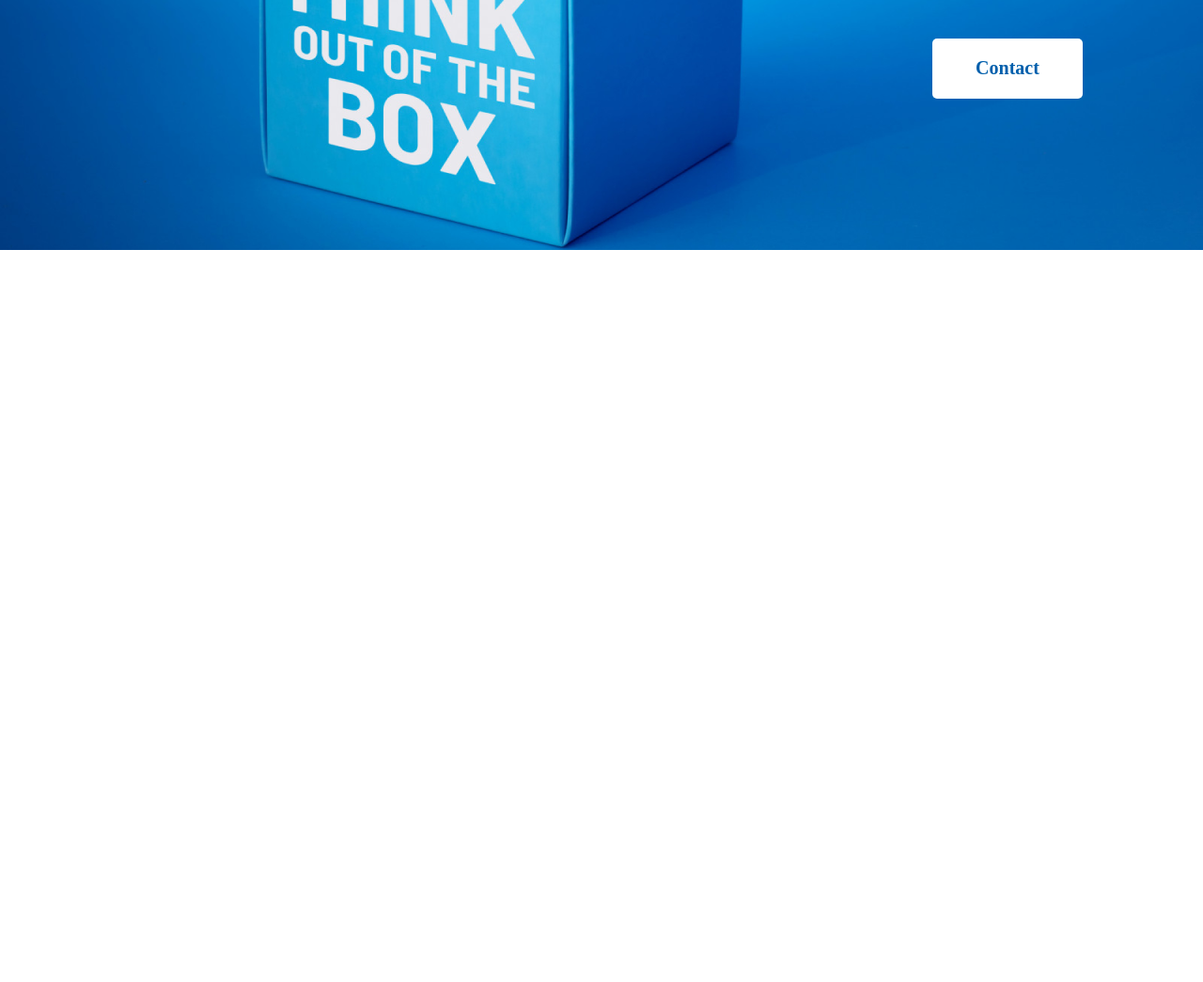
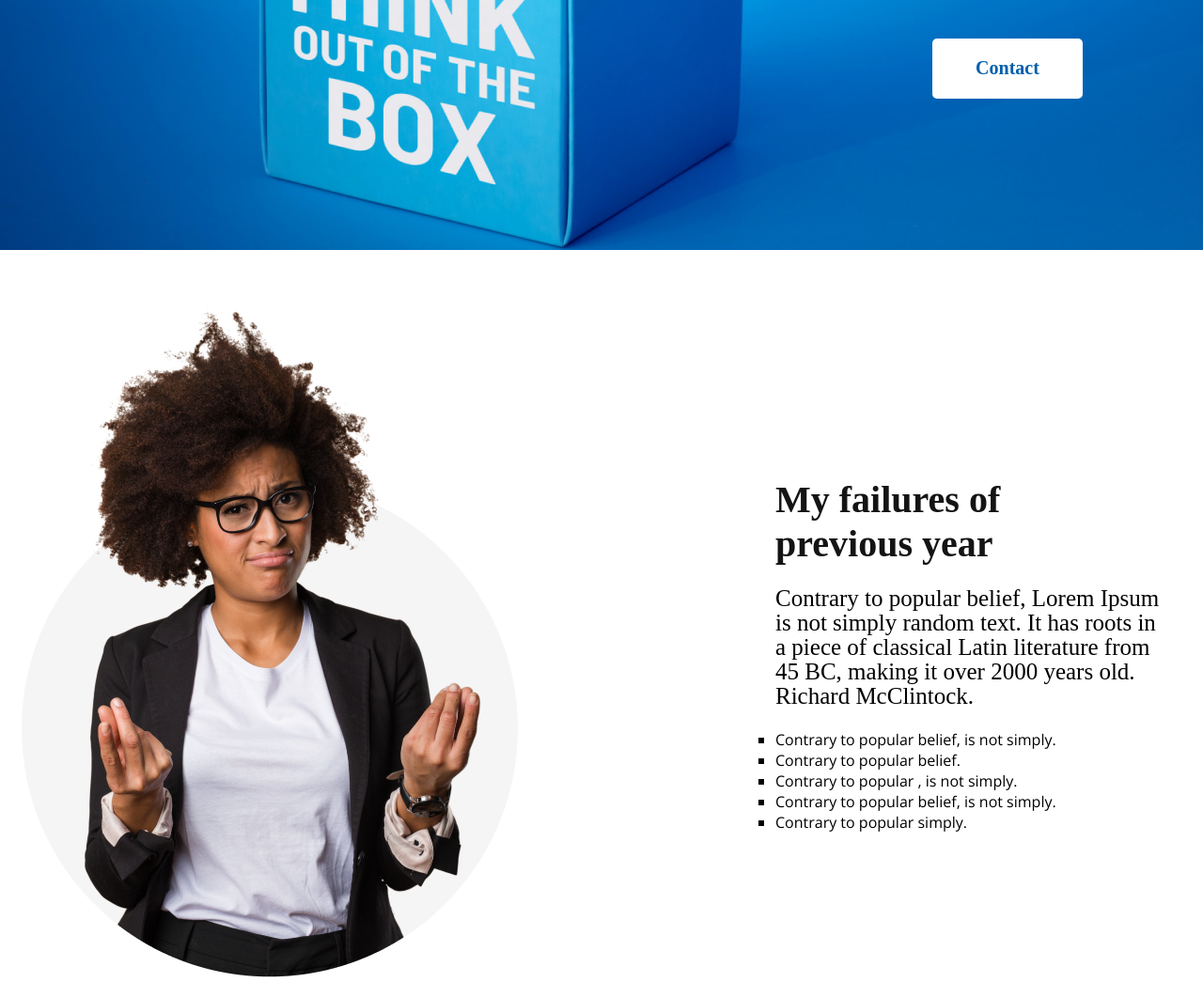
Before and after one commit to Lihan37/practice-nynm, a plain HTML site: page index.html in a window 1280 px wide. Shown: the part 542-1587 px from the top of the page at 94% size. Before the commit the page ends 808 px from the top, so only its background shows below. Drawn offline with nearby package versions, Linux system fonts and the light colour scheme.

Commit message:
main push

```diff
--- a/index.html
+++ b/index.html
@@ -22,6 +22,25 @@
             </div>
         </div>
     </header>
+    <main>
+        <section class="about">
+            <div><img src="images/person.png" alt=""></div>
+            <div class="failure">
+                <h2 class="failure-head">My failures of previous year</h2><br>
+                <p class="failure-des">
+                    Contrary to popular belief, Lorem Ipsum is not simply random text. It has roots in a piece of classical Latin literature from 45 BC, making it over 2000 years old. Richard McClintock.
+                </p>
+                <br>
+                <ul style="list-style: square;">
+                    <li>Contrary to popular belief, is not simply.</li>
+                    <li>Contrary to popular belief.</li>
+                    <li>Contrary to popular , is not simply.</li>
+                    <li>Contrary to popular belief, is not simply.</li>
+                    <li>Contrary to popular simply.</li>
+                </ul>
+            </div>
+        </section>
+    </main>
 
 </body>
 </html>
--- a/styles/nynm.css
+++ b/styles/nynm.css
@@ -58,3 +58,42 @@ body {
     font-weight: 600;
     line-height: normal;
 }
+
+/* main */
+.about {
+    display: flex;
+    margin-top: 50px;
+}
+
+.failure {
+    justify-content: center;
+    align-items: center;
+    padding-left: 20%;
+    padding-top: 15%;
+    padding-right: 15%;
+}
+
+.failure-head {
+    display: flex;
+    width: 288px;
+    flex-direction: column;
+    color: #151414;
+    font-family: Work Sans;
+    font-size: 40px;
+    font-style: normal;
+    font-weight: 700;
+    line-height: normal;
+}
+
+.failure-des {
+    display: flex;
+    width: 416px;
+    flex-direction: column;
+    flex-shrink: 0;
+    color:  #444343);
+    font-family: Work Sans;
+    font-size: 25px;
+    font-style: normal;
+    font-weight: 400;
+    line-height: 26px;
+}
```
